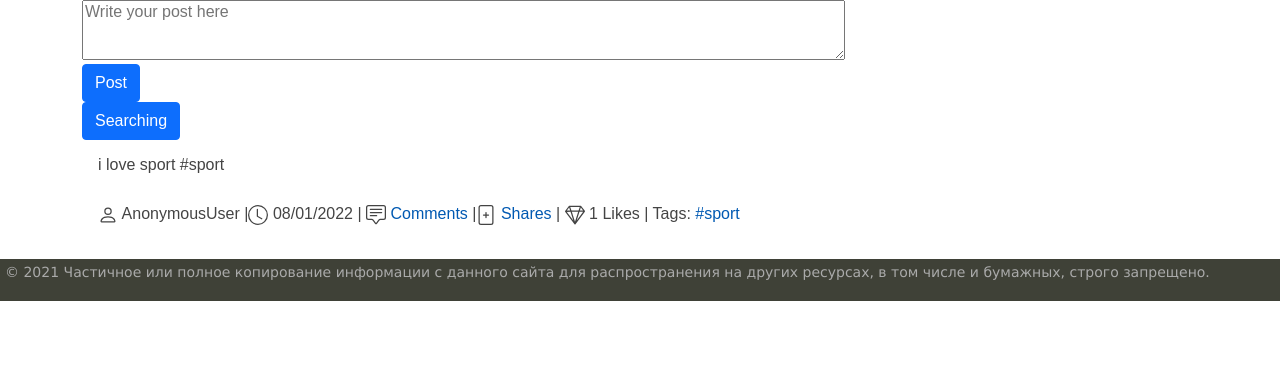
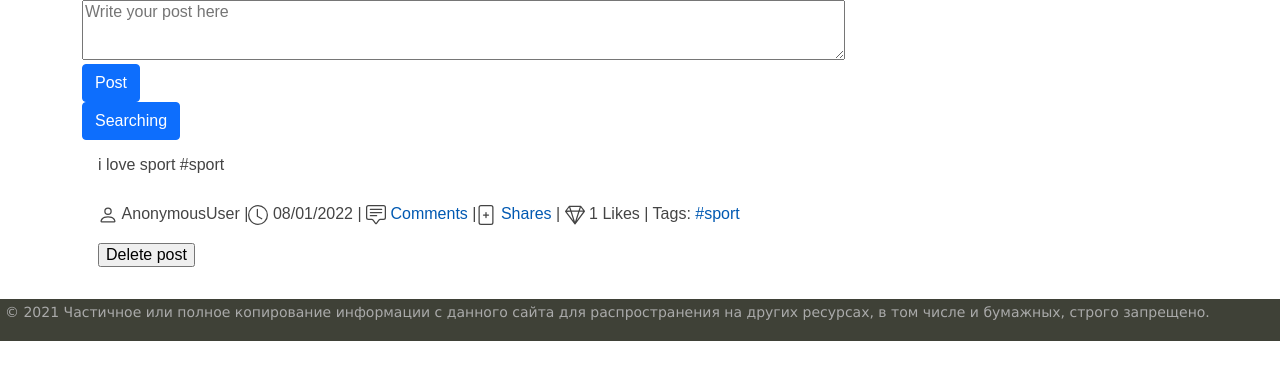
Before and after one commit to Erkobrax/djangoProject, a Django app: template posts/templates/profile.html in a window 1280 px wide. Shown: the part 60-440 px from the top of the page. Run offline with Django 3.2, Linux system fonts and the light colour scheme; data comes from the database, SQL or seed files in the repository; tables that the repository leaves empty hold one stand-in row (values such as "Sample post"); the template is opened without the code that fills it: values that come from a table or form of the project are taken from there, most other values are stand-ins (such as "Sample title", 1, 10 or a date in 2020); some libraries are stand-ins or nearby versions.

Commit message:
add delete button

```diff
--- a/posts/templates/profile.html
+++ b/posts/templates/profile.html
@@ -65,6 +65,14 @@
                     <a href="#"><span class="label label-info">{{ hashtag }}</span></a>
                     {% endfor %}
                     {% endif %}
+                {% if request.user.id == user.id %}
+                    <form action="{% url 'delete_post' post.id %}" method="post">
+                    <div>
+                     {% csrf_token %}
+                        <input type="submit" value="Delete post">
+                    </div>
+                    </form>
+                {% endif %}
                 </p>
             </div>
 
```
